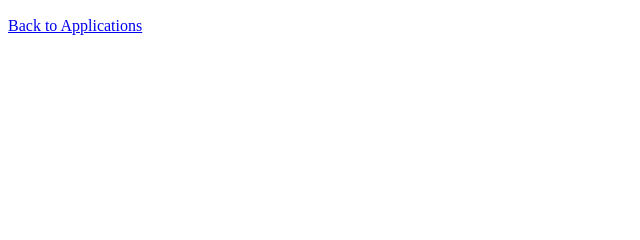
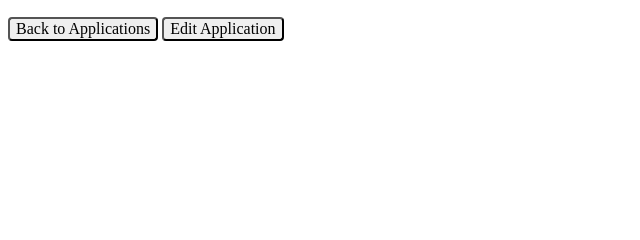
Before and after one commit to Vros15/DevTrack, a Django app: template job_application_tracker/app/templates/app/application_detail.html in a window 1280 px wide. Shown: the part 101-341 px from the top of the page, without its empty margins (0-640 px from the left). Run offline with Django 5.2, Linux system fonts and the light colour scheme; the template is opened without the code that fills it, so the values that code supplies are empty.

Commit message:
feat(template): add application edit link

```diff
--- a/job_application_tracker/app/templates/app/application_detail.html
+++ b/job_application_tracker/app/templates/app/application_detail.html
@@ -30,8 +30,11 @@
     <p>{{ application.notes }}</p>
 {% endif %}
 
-<a href="{% url 'application_list' %}">
+<a href="{% url 'application_list' %}" class="action-link">
     Back to Applications
+</a>
+<a href="{% url 'application_update' application.pk %}" class="action-link">
+    Edit Application
 </a>
 
 {% endblock %}
```
